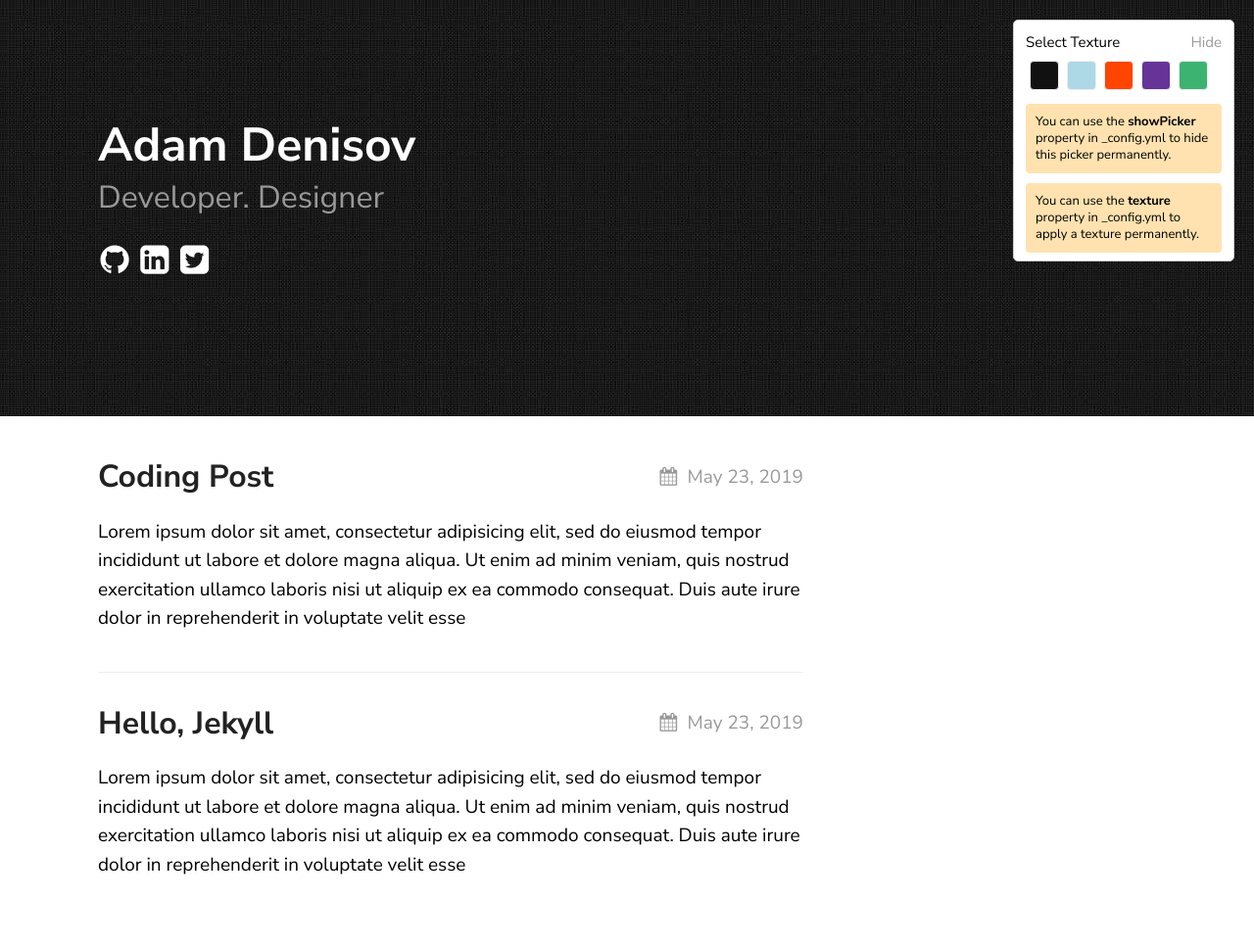
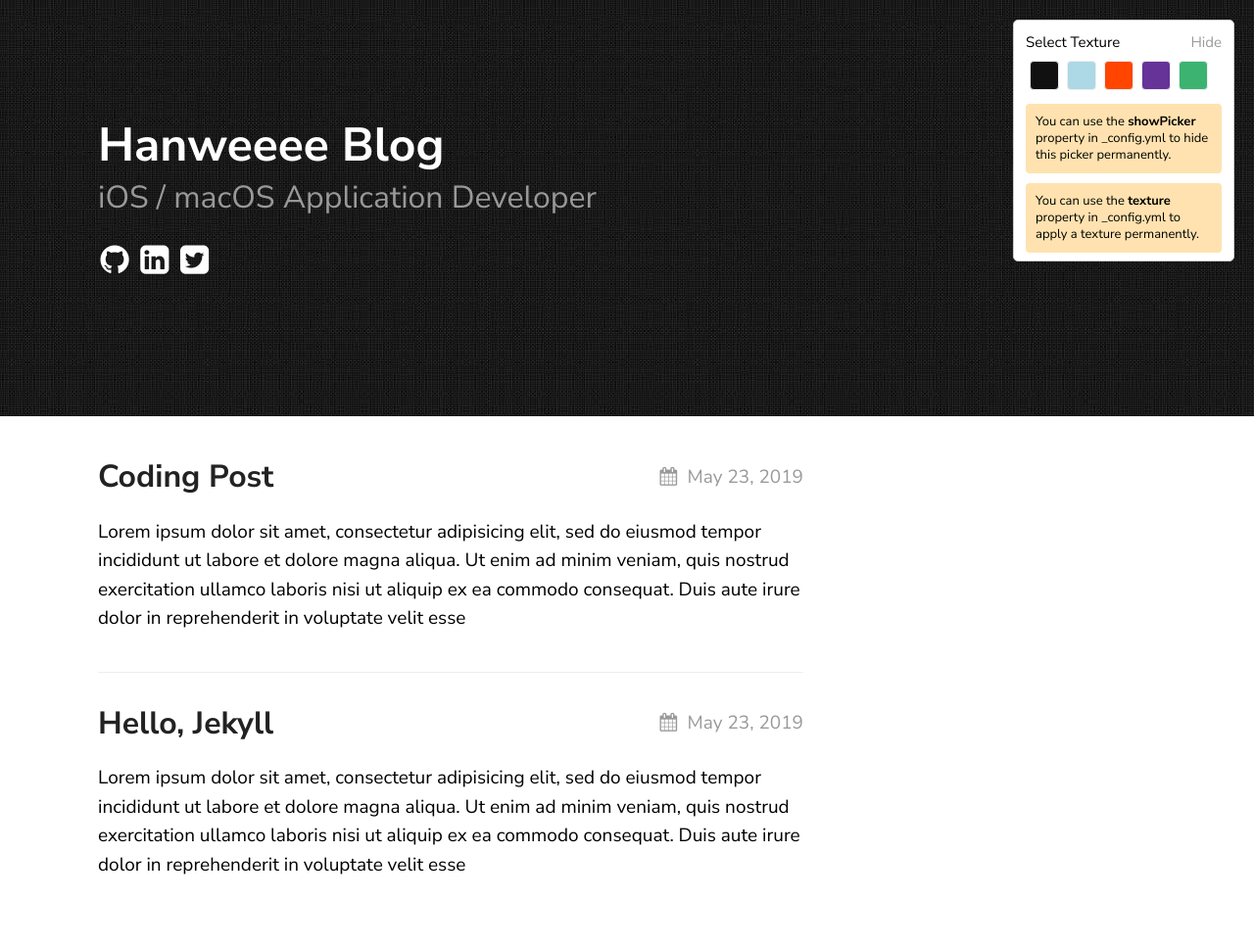
Before and after one commit to HanweeeeLee/HanweeeeLee.github.io, a Jekyll site: the page built from index.md, in a window 1280 px wide. Shown: the whole page at 98% size. Built offline with Jekyll 4.4.1, drawn with Linux system fonts in a browser that asks for light colours.

Commit message:
수정사항  - 테스트중

```diff
--- a/_config.yml
+++ b/_config.yml
@@ -17,8 +17,8 @@ sass:
 
 permalink: /posts/:title/
 texture:
-  title: Adam Denisov
-  tagline: Developer. Designer
+  title: Hanweeee Blog
+  tagline: iOS / macOS Application Developer
   date_format: "%b %-d, %Y"
   style: black
   showNav: false
@@ -26,7 +26,7 @@ texture:
 
   # generate social links in footer
   social_links:
-    twitter: thelehhman
+    twitter: "https://www.naver.com"
     github:  thelehhman
     linkedIn: in/thelehhman
     rss: rss
```
